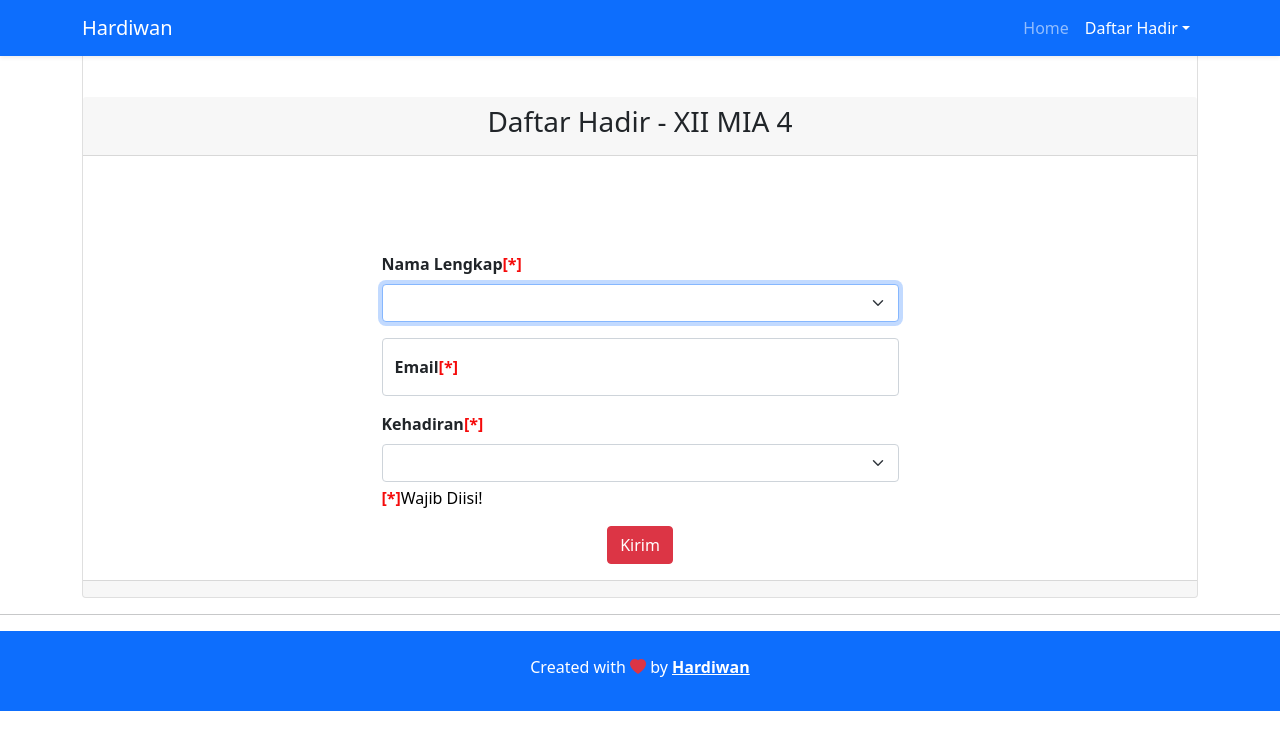
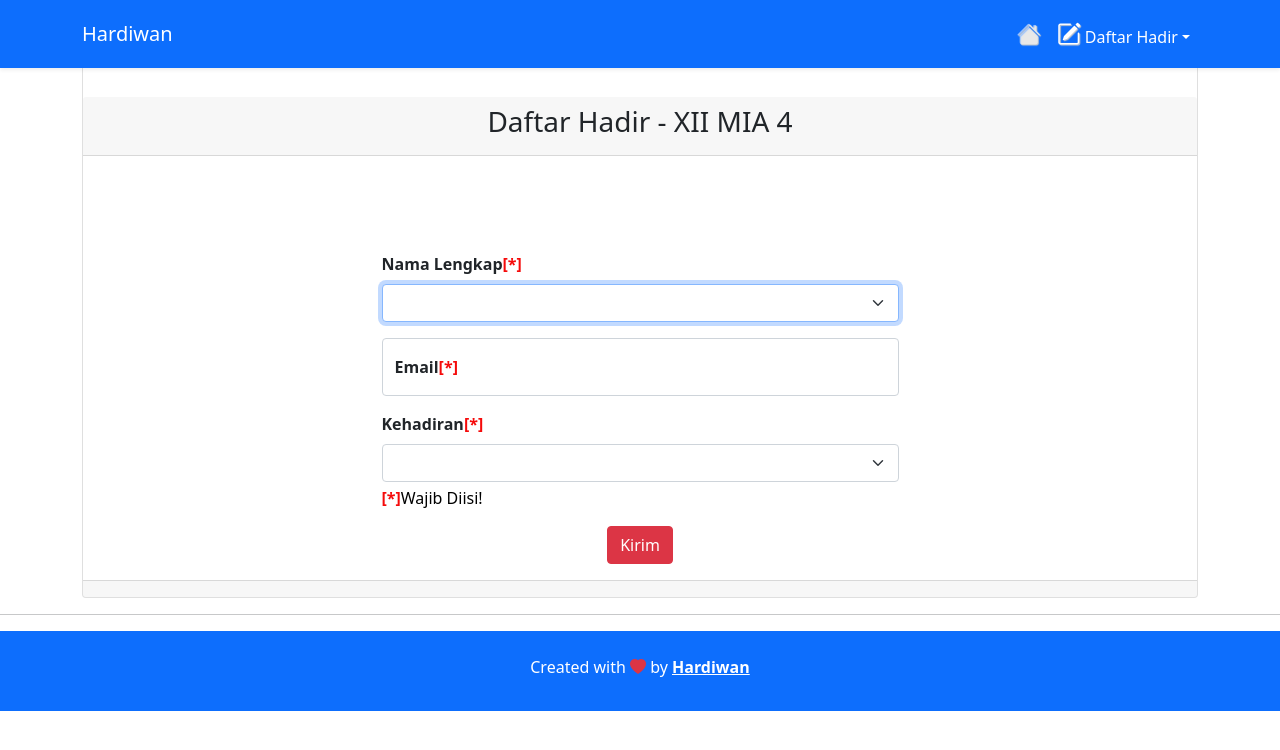
Before and after one commit to hardiwan10/hardiwan10.github.io, a plain HTML site: page xiimia4.html in a window 1280 px wide. Drawn offline with nearby package versions, Linux system fonts and the light colour scheme.

Commit message:
tambah ikon home dan dh

```diff
--- a/xiimia4.html
+++ b/xiimia4.html
@@ -32,7 +32,7 @@
         <div class="collapse navbar-collapse" id="navbarNav">
           <ul class="navbar-nav ms-auto">
             <li class="nav-item">
-              <a class="nav-link" aria-current="page" href="index.html">Home</a>
+              <a class="nav-link" aria-current="page" href="index.html"><i id="elemen" class="bi bi-house-fill"></i></a>
             </li>
             <!-- <li class="nav-item">
               <a class="nav-link" href="#about">About</a>
@@ -41,7 +41,7 @@
               <a class="nav-link" href="#gallery">Gallery</a>
             </li> -->
             <li class="nav-item dropdown">
-              <a class="nav-link dropdown-toggle active" data-bs-toggle="dropdown" href="#" role="button" aria-expanded="false">Daftar Hadir</a>
+              <a class="nav-link dropdown-toggle active" data-bs-toggle="dropdown" href="#" role="button" aria-expanded="false"><i id="daftar" class="bi bi-pencil-square"></i>  Daftar Hadir</a>
               <ul class="dropdown-menu">
                 <li><a class="dropdown-item text-center" href="xmia1.html">X MIA 1</a></li>
                 <li><a class="dropdown-item text-center" href="xmia2.html">X MIA 2</a></li>
```
Also changed, not shown: index.html (+2 -2 lines), xiimia5.html (+2 -2 lines), xiimia6.html (+2 -2 lines), xmia1.html (+2 -2 lines), xmia2.html (+2 -2 lines), xmia3.html (+2 -2 lines), xmia4.html (+3 -3 lines), xmia5.html (+2 -2 lines).
